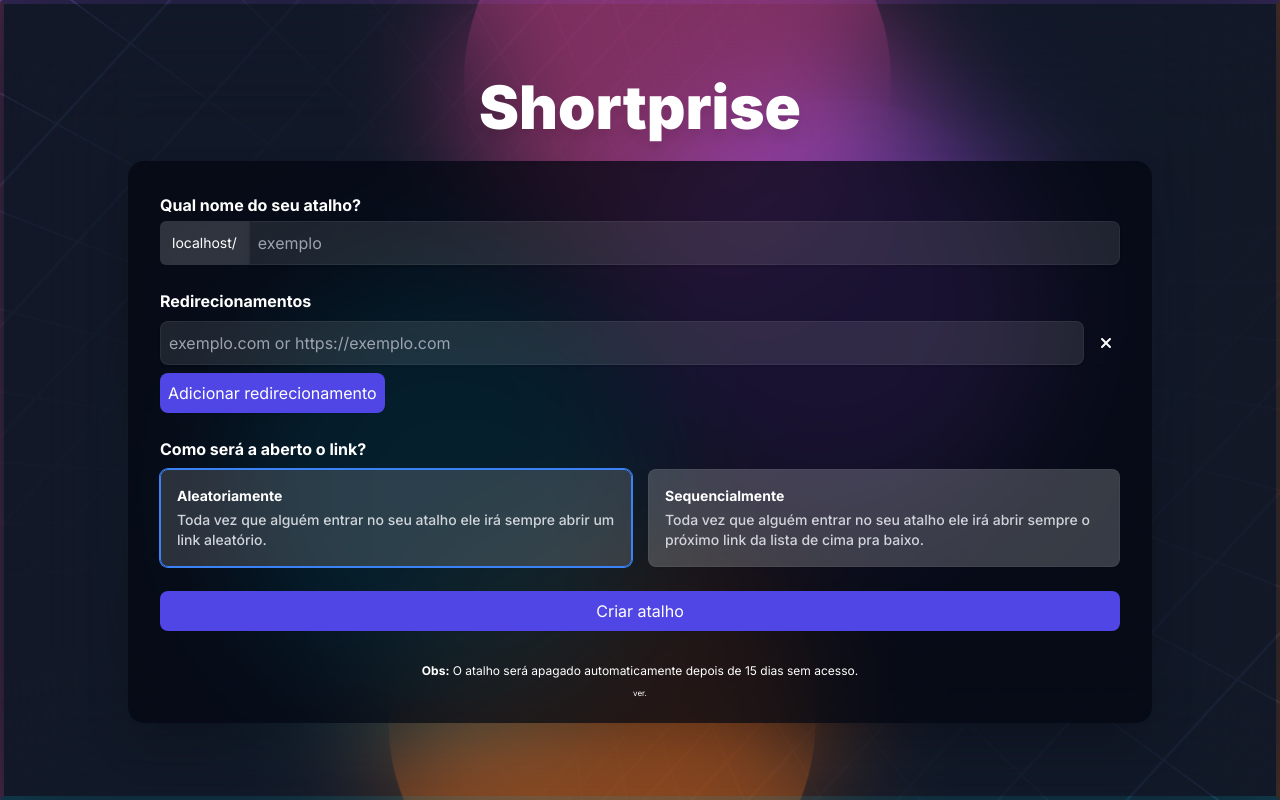
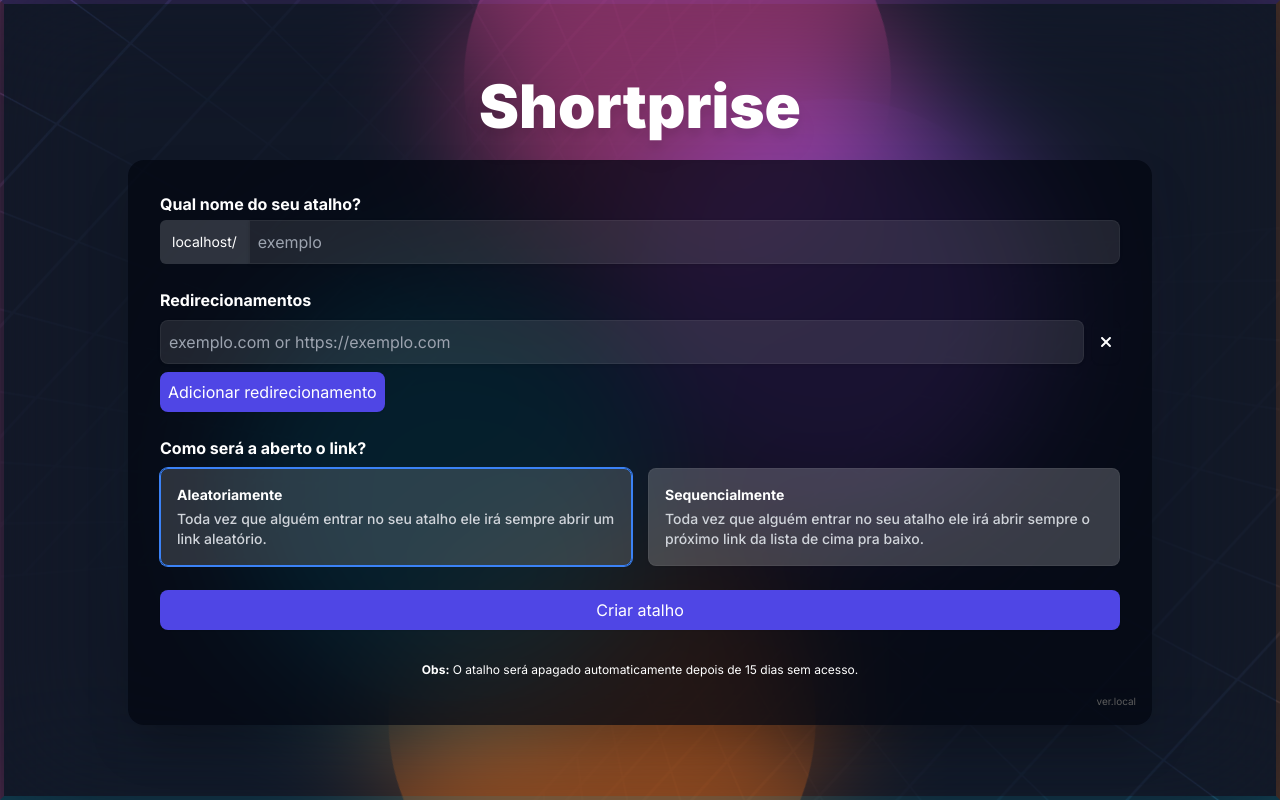
Before and after one commit to Pliavi/shortprise, a Next.js app: page / in a window 1280 px wide. Built offline with nearby package versions, Linux system fonts and the light colour scheme.

Commit message:
feat: put the version to the side

```diff
--- a/app/page.tsx
+++ b/app/page.tsx
@@ -112,8 +112,8 @@ export default function HomePage() {
         <span className="font-bold">Obs:</span> O atalho será apagado
         automaticamente depois de 15 dias sem acesso.
       </small>
-      <small className="text-[0.5rem] text-center block -mb-2 mt-2">
-        ver.{version}
+      <small className="text-[10px] text-end block mt-4 -mr-4 -mb-4 text-[#5c5c5c]">
+        ver.{version ?? "local"}
       </small>
     </form>
   );
```
